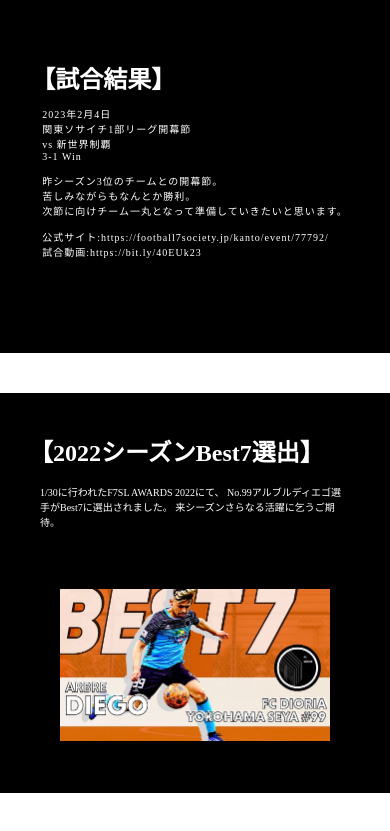
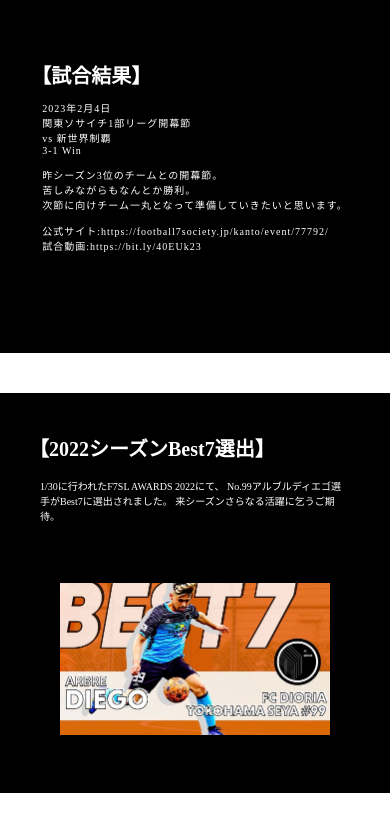
Before and after one commit to ryuji0909/FC.DIORIA, a plain HTML site: page index.html in a window 390 px wide. Shown: the part 1979-2810 px from the top of the page. Drawn offline with nearby package versions, Linux system fonts and the light colour scheme.

Commit message:
Update index.css

```diff
--- a/index.css
+++ b/index.css
@@ -481,9 +481,17 @@ a {
        height: 400px;
       }
 
+      #news .content .news-title {
+       font-size: 20px;
+     }
+
+      #news .content1 .news-title {
+       font-size: 20px;
+     }
+
       #news .content1 p {
        padding-top: 5%;
-      }
+     }
 }
 
 @media screen and (max-width: 399px) {
@@ -513,6 +521,14 @@ a {
     height: 400px;
    }
 
+    #news .content .news-title {
+    font-size: 20px;
+   }
+
+   #news .content1 .news-title {
+    font-size: 20px;
+   }
+
    #news .content1 p {
     padding-top: 5%;
    }
```
